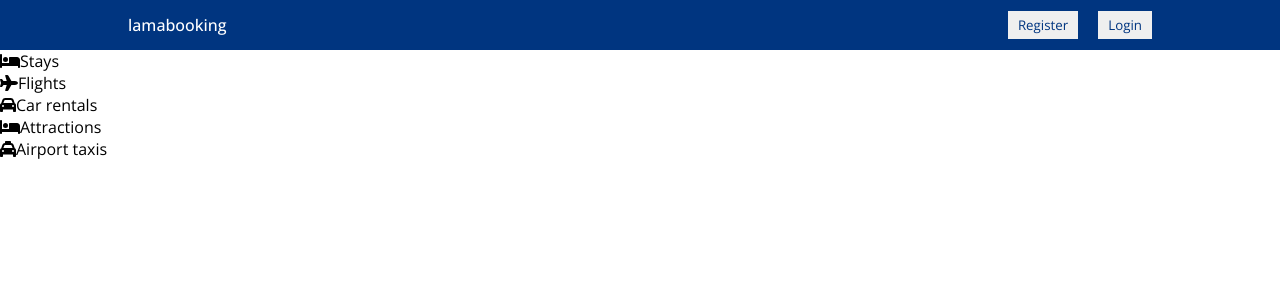
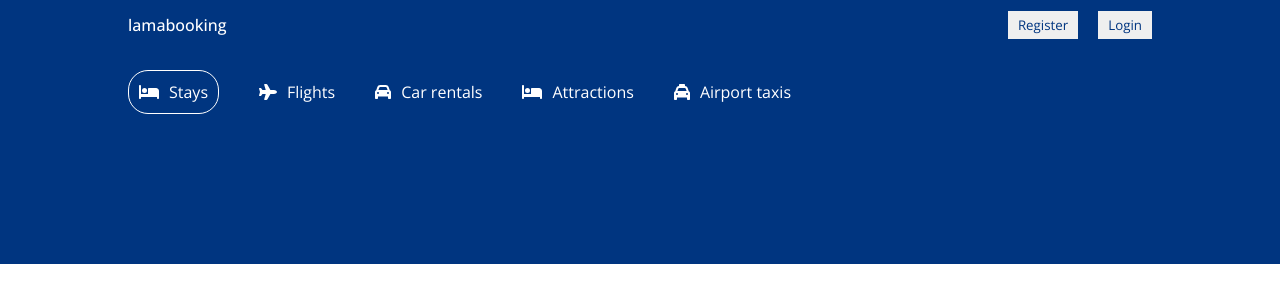
Before and after one commit to martin-creator/booking-app, a React (Create React App) app: page / in a window 1280 px wide. Shown: the top 302 px of the page. Built offline with nearby package versions, Linux system fonts and the light colour scheme.

Commit message:
Succesfully implemeneted header design

```diff
--- a/src/components/header/Header.jsx
+++ b/src/components/header/Header.jsx
@@ -1,12 +1,18 @@
-import { faBed, faCar, faPlane, faTaxi } from "@fortawesome/free-solid-svg-icons"
-import { FontAwesomeIcon } from "@fortawesome/react-fontawesome"
-import "./header.css"
+import {
+  faBed,
+  faCar,
+  faPlane,
+  faTaxi,
+} from "@fortawesome/free-solid-svg-icons";
+import { FontAwesomeIcon } from "@fortawesome/react-fontawesome";
+import "./header.css";
 
 const Header = () => {
   return (
-  <div className="header">
-    <div className="headerList">
-    <div className="headerListItem active">
+    <div className="header">
+      <div className="headerContainer">
+        <div className="headerList">
+          <div className="headerListItem active">
             <FontAwesomeIcon icon={faBed} />
             <span>Stays</span>
           </div>
@@ -26,9 +32,10 @@ const Header = () => {
             <FontAwesomeIcon icon={faTaxi} />
             <span>Airport taxis</span>
           </div>
+        </div>
+      </div>
     </div>
-  </div>
-  )
-}
+  );
+};
 
-export default Header
+export default Header;
--- a/src/components/header/header.css
+++ b/src/components/header/header.css
@@ -0,0 +1,35 @@
+.header {
+    background-color: #003580;
+    color: white;
+    display: flex;
+    justify-content: center;
+    position: relative;
+  }
+
+  .headerContainer {
+    width: 100%;
+    max-width: 1024px;
+    margin: 20px 0px 100px 0px;
+  }
+
+  .headerContainer.listMode {
+    margin: 20px 0px 0px 0px;
+  }
+
+  .headerList {
+    display: flex;
+    gap: 40px;
+    margin-bottom: 50px;
+  }
+
+  .headerListItem {
+    display: flex;
+    align-items: center;
+    gap: 10px;
+  }
+
+  .headerListItem.active {
+    border: 1px solid white;
+    padding: 10px;
+    border-radius: 20px;
+  }
```
